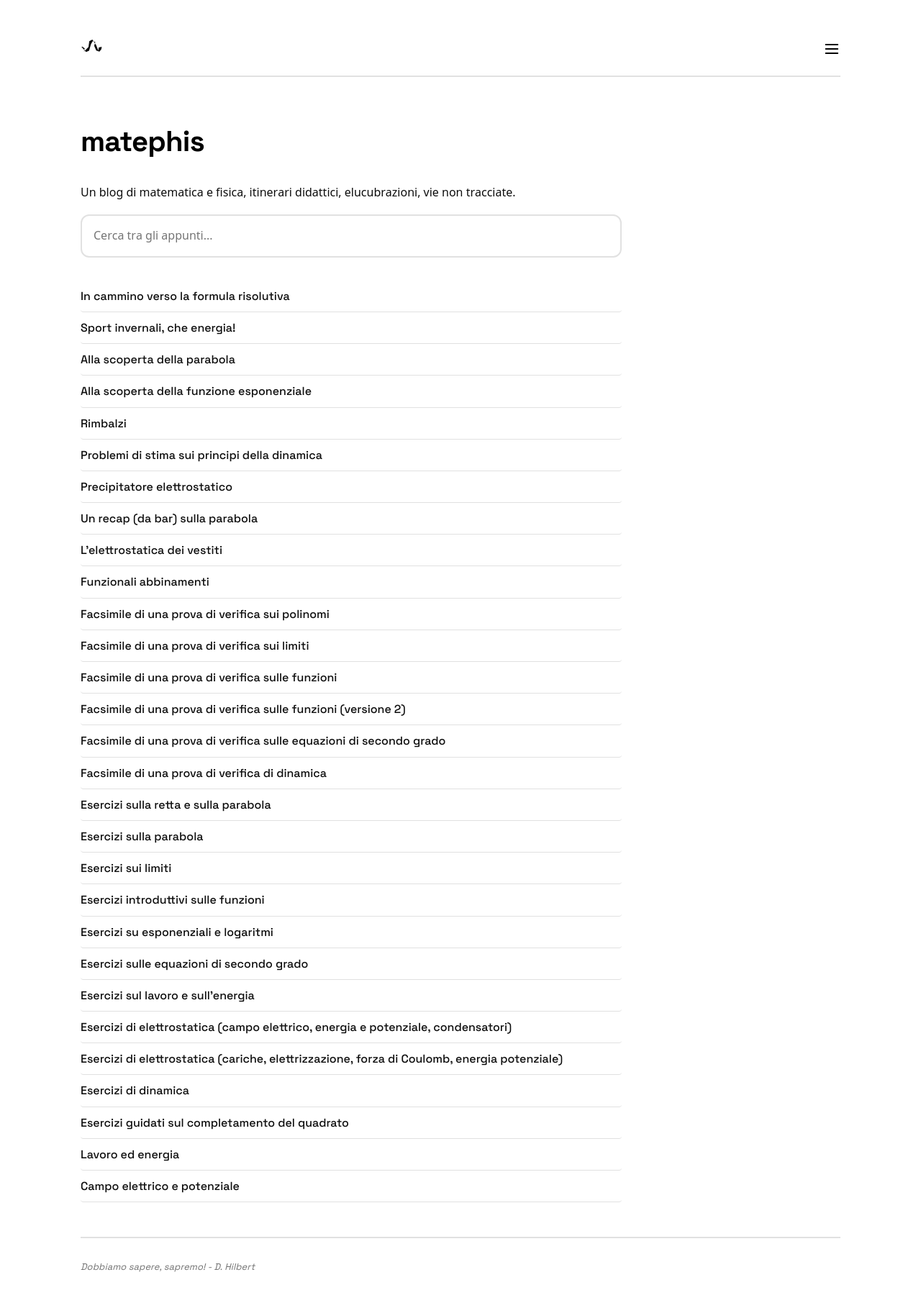
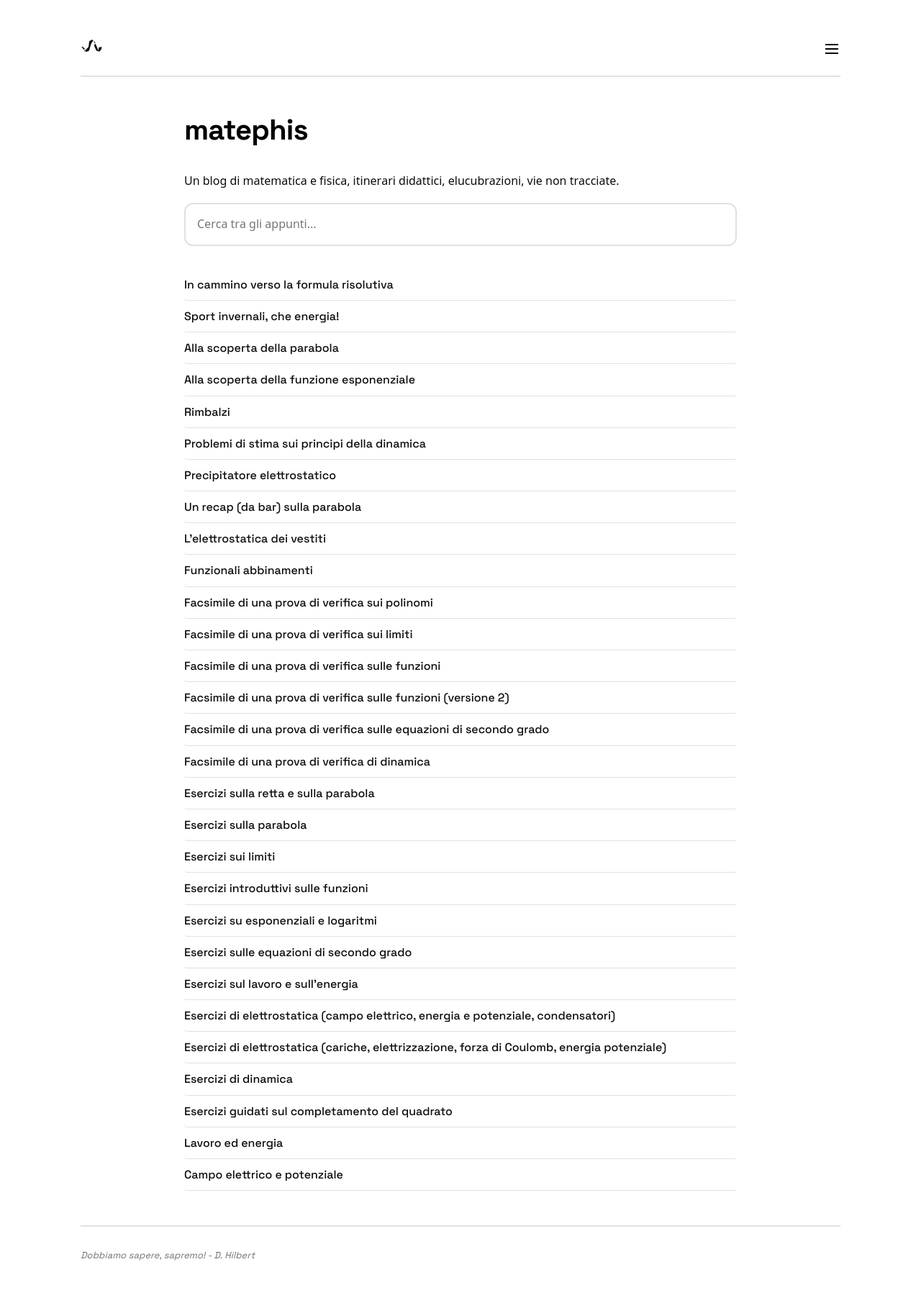
Before and after one commit to Bradwave/matephis, a Jekyll site: the page built from pages/index.md, in a window 1280 px wide. Shown: the whole page at 72% size. Built offline with Jekyll 4.4.1, drawn with Linux system fonts in a browser that asks for light colours.

Commit message:
Fix homepage alignment: use centered single-column layout when sidebar is absent

```diff
--- a/_layouts/Post.html
+++ b/_layouts/Post.html
@@ -60,7 +60,12 @@
         <div>
             {%- include Nav.html -%}
 
-            <div class="page-layout">
+            {%- assign show_sidebar = true -%}
+            {%- if page.permalink == "/" or page.permalink == "/blog" or page.permalink == "/notes" or page.toc == false -%}
+                {%- assign show_sidebar = false -%}
+            {%- endif -%}
+
+            <div class="page-layout {% unless show_sidebar %}single-column{% endunless %}">
                 <main>
                     <!-- Homepage Layout-->
                     {%- if page.permalink == "/" -%}
@@ -126,7 +131,7 @@
                 </main>
 
                 <!-- Sidebar TOC -->
-                {% unless page.permalink == "/" or page.permalink == "/blog" or page.permalink == "/notes" or page.toc == false %}
+                {% if show_sidebar %}
                 <aside class="sidebar">
                     <div class="sidebar-toc">
                         <h4>Indice</h4>
@@ -174,7 +179,7 @@
                         </ul>
                     </div>
                 </aside>
-                {% endunless %}
+                {% endif %}
             </div>
 
             {%- include Footer.html -%}
--- a/assets/css/style.css
+++ b/assets/css/style.css
@@ -1109,6 +1109,17 @@ li a[href^="https://"]:after {
   color: var(--brand);
 }
 
+/* Single Column Layout (Homepage, etc) */
+.page-layout.single-column {
+    display: block;
+    max-width: var(--content-max-width);
+    margin: 0 auto;
+}
+.page-layout.single-column main {
+    grid-column: auto;
+    width: 100%;
+}
+
 /* Mobile Responsive */
 @media (max-width: 900px) {
   .page-layout {
```
